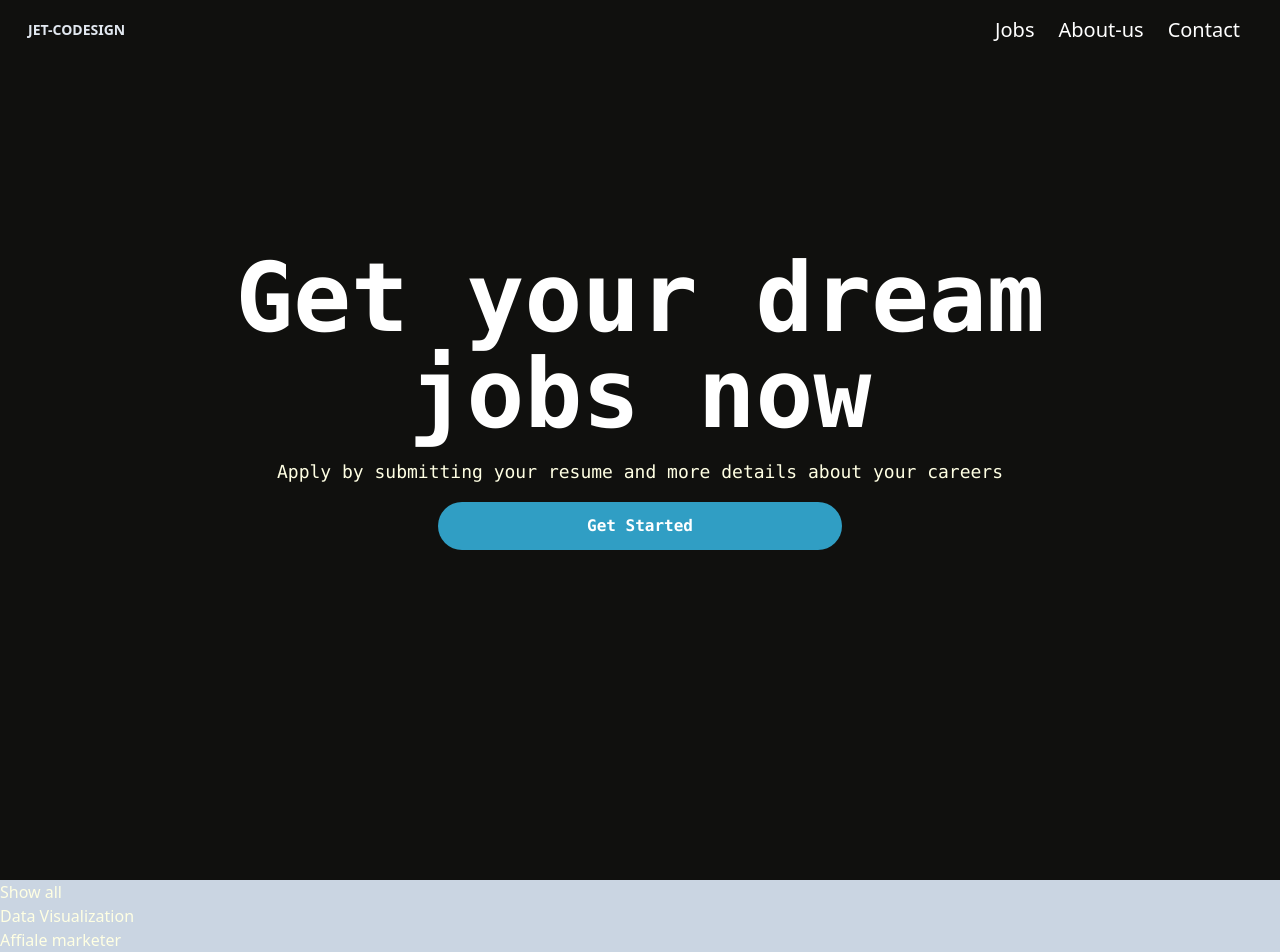
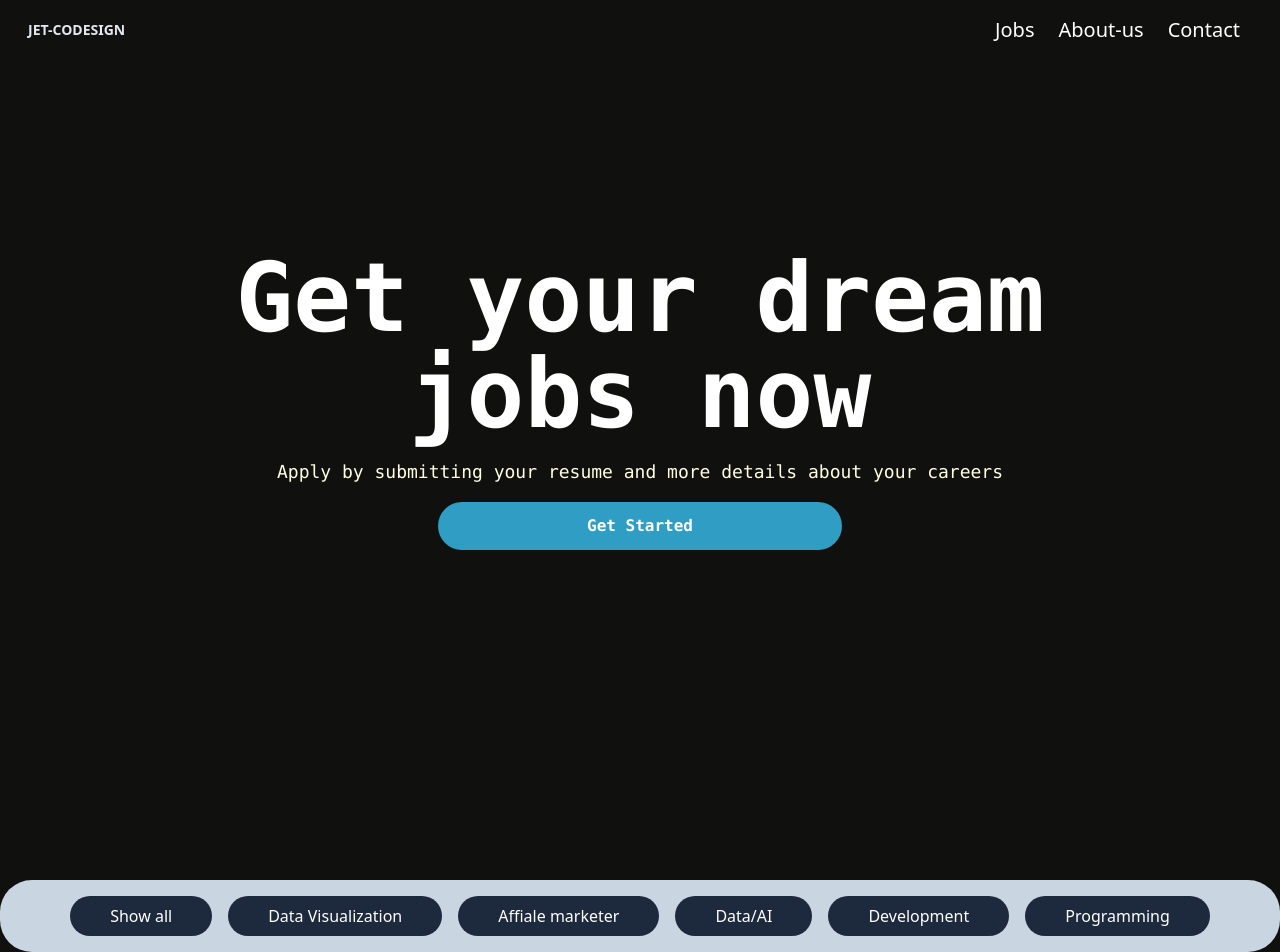
Before and after one commit to tchasinga/jobposter, a Next.js app: page / in a window 1280 px wide. Shown: the top 952 px of the page. Built offline with nearby package versions, Linux system fonts and the light colour scheme.

Commit message:
feat: enhance Jobs component layout with improved styling and structure

```diff
--- a/app/Pages/Jobs.jsx
+++ b/app/Pages/Jobs.jsx
@@ -3,29 +3,29 @@ import React from 'react'
 export default function Jobs() {
   return (
     <div className='max-w-screen-2xl mx-auto w-full py-20'>
-         <div className='bg-slate-300'>
+         <div className='bg-slate-300 flex gap-4 flex-wrap justify-center items-center py-4 rounded-4xl'>
 
-            <div className=''>
+            <div className='bg-slate-800 text-white px-10 py-2 rounded-full'>
                 <p>Show all</p>
             </div>
 
-            <div className=''>
+            <div className='bg-slate-800 text-white px-10 py-2 rounded-full'>
                <p>Data Visualization</p>
             </div>
 
-            <div className=''>
+            <div className='bg-slate-800 text-white px-10 py-2 rounded-full'>
                <p>Affiale marketer</p>
             </div>
 
-            <div className=''>
+            <div className='bg-slate-800 text-white px-10 py-2 rounded-full'>
                <p>Data/AI</p>
             </div>
 
-            <div className=''>
+            <div className='bg-slate-800 text-white px-10 py-2 rounded-full'>
                <p>Development</p>
             </div>
 
-            <div className=''>
+            <div className='bg-slate-800 text-white px-10 py-2 rounded-full'>
                <p>Programming</p>
             </div>
 
```
